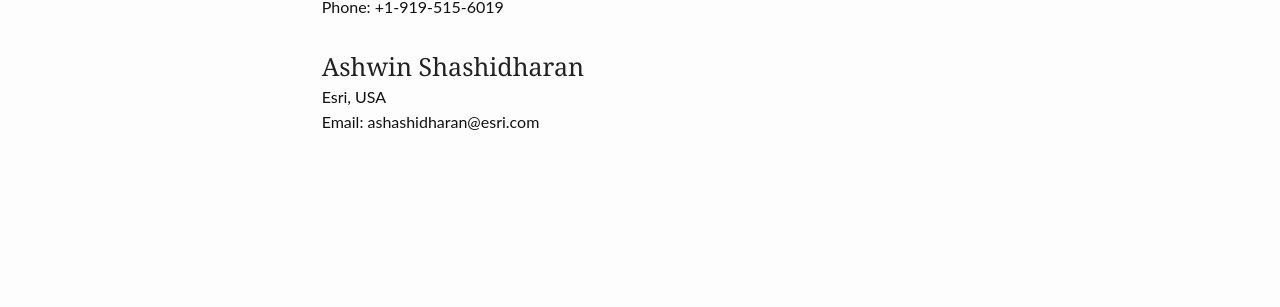
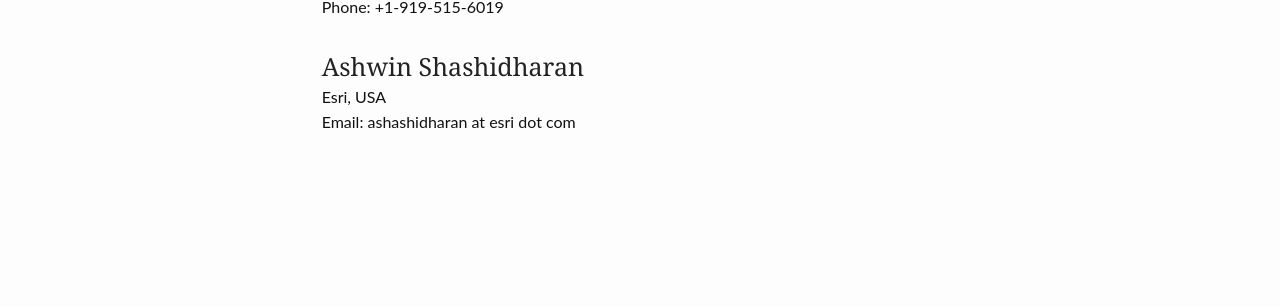
Before and after one commit to bigspatial2019/bigspatial-2018.github.io, a Jekyll site: the page built from contact/index.md, in a window 1280 px wide. Shown: the part 982-1289 px from the top of the page. Built offline with Jekyll 4.4.1, drawn with Linux system fonts in a browser that asks for light colours; comment, search, counter and statistics services are not loaded.

Commit message:
Update contact emails

```diff
--- a/contact/index.md
+++ b/contact/index.md
@@ -41,4 +41,4 @@ Phone: +1-919-515-6019
 ### Ashwin Shashidharan
 
 Esri, USA
-Email: ashashidharan@esri.com
+Email: ashashidharan at esri dot com
```
Also changed, not shown: organizer/index.md (+1 -1 lines).
